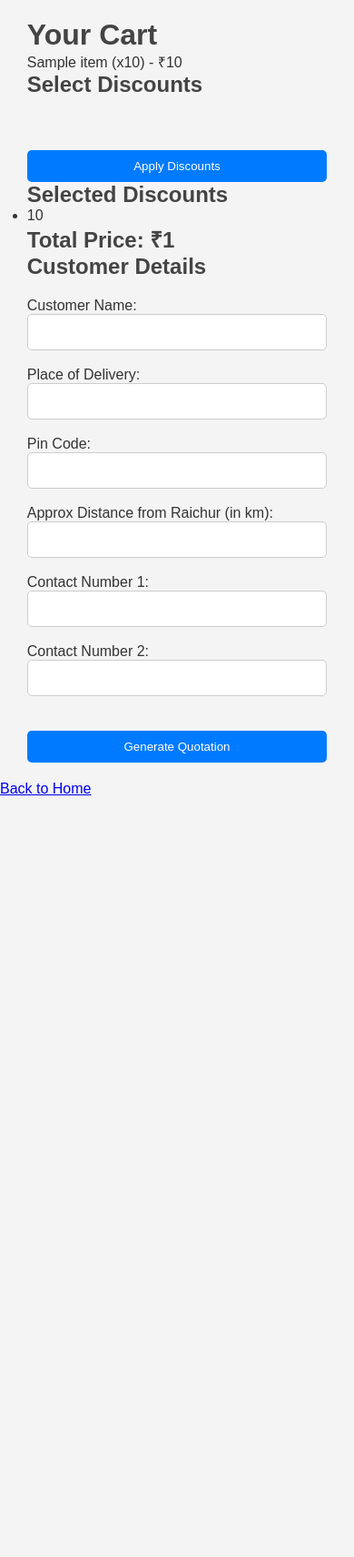
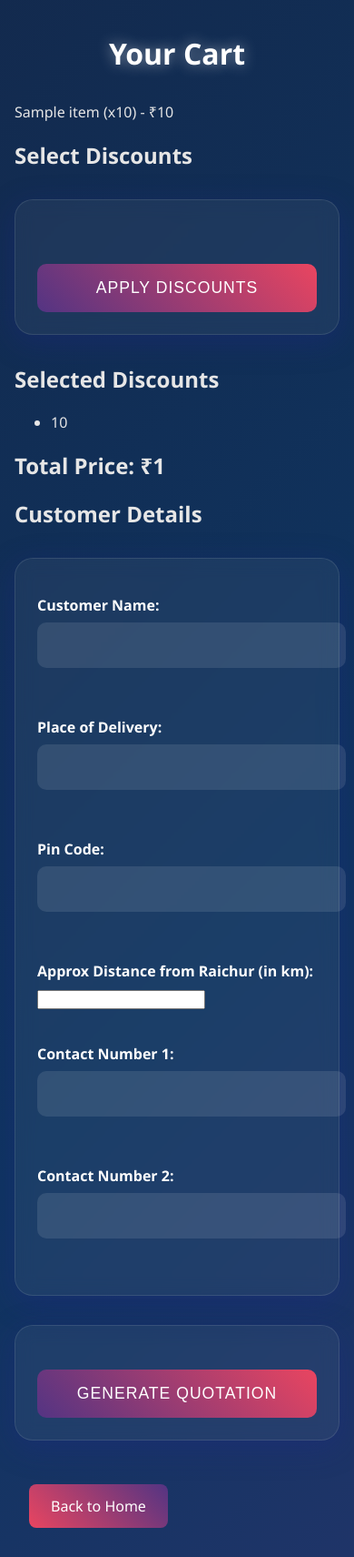
Before and after one commit to Bhuvan-Desai21/Pipe-Quotation, a Flask app: template templates/cart.html in a window 390 px wide. Shown: the whole page at 91% size. Before the commit the page ends 874 px from the top, so only its background shows below. Run offline with Flask 3, Linux system fonts and the light colour scheme; the template is opened without the code that fills it: most values are stand-ins (such as "Sample title", 1, 10 or a date in 2020).

Commit message:
Update styles.css

```diff
--- a/static/styles.css
+++ b/static/styles.css
@@ -1,185 +1,143 @@
-/* General Reset */
-* {
+/* static/styles.css */
+body {
     margin: 0;
+    padding: 2rem;
+    min-height: 100vh;
+    font-family: 'Segoe UI', Tahoma, Geneva, Verdana, sans-serif;
+    background: linear-gradient(135deg, #1a1a2e 0%, #16213e 30%, #0f3460 60%, #533483 100%);
+    color: #e6e6e6;
+}
+
+h1 {
+    text-align: center;
+    font-size: 3rem;
+    margin-bottom: 2rem;
+    color: #fff;
+    text-shadow: 0 0 15px rgba(255,255,255,0.5);
+}
+
+form {
+    max-width: 600px;
+    margin: 2rem auto;
+    padding: 2rem;
+    background: rgba(255, 255, 255, 0.05);
+    backdrop-filter: blur(10px);
+    border-radius: 20px;
+    border: 1px solid rgba(255,255,255,0.1);
+    box-shadow: 0 8px 32px 0 rgba(31, 38, 135, 0.37);
+}
+
+label {
+    display: block;
+    margin: 1rem 0 0.5rem;
+    font-weight: 600;
+    color: #fff;
+}
+
+input[type="text"] {
+    width: 100%;
+    padding: 1rem;
+    margin-bottom: 1rem;
+    border: none;
+    border-radius: 10px;
+    background: rgba(255,255,255,0.1);
+    color: #fff;
+    font-size: 1rem;
+    transition: all 0.3s ease;
+}
+
+input[type="text"]:focus {
+    outline: none;
+    background: rgba(255,255,255,0.2);
+    box-shadow: 0 0 15px rgba(83, 52, 131, 0.5);
+}
+
+button {
+    display: block;
+    width: 100%;
+    padding: 1rem;
+    margin-top: 1.5rem;
+    background: linear-gradient(45deg, #533483, #e94560);
+    border: none;
+    border-radius: 10px;
+    color: white;
+    font-size: 1.1rem;
+    cursor: pointer;
+    transition: all 0.3s ease;
+    text-transform: uppercase;
+    letter-spacing: 1px;
+}
+
+button:hover {
+    transform: translateY(-2px);
+    box-shadow: 0 5px 15px rgba(233, 69, 96, 0.4);
+}
+
+#suggestions {
+    position: relative;
+    margin-top: -0.5rem;
+}
+
+#suggestions-list {
+    list-style: none;
     padding: 0;
-    box-sizing: border-box;
+    margin: 0;
+    background: rgba(255,255,255,0.1);
+    backdrop-filter: blur(10px);
+    border-radius: 10px;
+    overflow: hidden;
+}
+
+#suggestions-list li {
+    padding: 1rem;
+    cursor: pointer;
+    transition: all 0.2s ease;
+}
+
+#suggestions-list li:hover {
+    background: rgba(233, 69, 96, 0.3);
+    transform: translateX(5px);
+}
+
+a {
+    display: inline-block;
+    margin: 1rem;
+    padding: 0.8rem 1.5rem;
+    background: linear-gradient(45deg, #e94560, #533483);
+    border-radius: 8px;
+    color: white;
+    text-decoration: none;
+    transition: all 0.3s ease;
+}
+
+a:hover {
+    transform: translateY(-2px);
+    box-shadow: 0 5px 15px rgba(233, 69, 96, 0.4);
+}
+
+/* Responsive Design */
+@media (max-width: 768px) {
+    body {
+        padding: 1rem;
+    }
+
+    h1 {
+        font-size: 2rem;
+    }
+
+    form {
+        padding: 1.5rem;
+    }
+}
+
+/* Animation */
+@keyframes gradientFlow {
+    0% { background-position: 0% 50%; }
+    50% { background-position: 100% 50%; }
+    100% { background-position: 0% 50%; }
 }
 
 body {
-    font-family: Arial, sans-serif;
-    background-color: #f4f4f4;
-    color: #333;
-    margin: 0;
-    padding: 0;
+    background-size: 400% 400%;
+    animation: gradientFlow 15s ease infinite;
 }
-
-h1, h2, h3 {
-    color: #444;
-}
-
-/* Main Container */
-.container {
-    width: 90%;
-    max-width: 1200px;
-    margin: 0 auto;
-    padding: 20px;
-}
-
-/* Header Styling */
-header {
-    background-color: #333;
-    color: #fff;
-    padding: 15px 0;
-    text-align: center;
-}
-
-header h1 {
-    font-size: 2em;
-    margin-bottom: 10px;
-}
-
-header nav a {
-    color: #fff;
-    text-decoration: none;
-    padding: 10px 20px;
-    margin: 0 10px;
-    border-radius: 5px;
-    background-color: #444;
-}
-
-header nav a:hover {
-    background-color: #555;
-}
-
-/* Form Elements */
-form {
-    display: flex;
-    flex-direction: column;
-    gap: 10px;
-    margin-top: 20px;
-}
-
-form input[type="text"], form input[type="number"], form input[type="hidden"] {
-    padding: 10px;
-    font-size: 1rem;
-    border: 1px solid #ccc;
-    border-radius: 5px;
-}
-
-form button {
-    padding: 10px 20px;
-    background-color: #007BFF;
-    color: white;
-    border: none;
-    border-radius: 5px;
-    cursor: pointer;
-}
-
-form button:hover {
-    background-color: #0056b3;
-}
-
-/* Discount Section */
-.discount-list {
-    list-style-type: none;
-    padding: 0;
-}
-
-.discount-list li {
-    display: flex;
-    justify-content: space-between;
-    margin-bottom: 15px;
-    padding: 10px;
-    background-color: #fff;
-    border: 1px solid #ddd;
-    border-radius: 5px;
-}
-
-.discount-list input[type="text"] {
-    width: 80px;
-}
-
-.discount-list button {
-    padding: 8px 12px;
-    background-color: #28a745;
-    color: white;
-    border: none;
-    border-radius: 5px;
-}
-
-.discount-list button:hover {
-    background-color: #218838;
-}
-
-/* Cart Section */
-.cart-list {
-    list-style-type: none;
-    padding: 0;
-}
-
-.cart-list li {
-    display: flex;
-    justify-content: space-between;
-    margin-bottom: 15px;
-    padding: 10px;
-    background-color: #fff;
-    border: 1px solid #ddd;
-    border-radius: 5px;
-}
-
-/* Total Price */
-.total-price {
-    font-size: 1.5rem;
-    font-weight: bold;
-    margin-top: 20px;
-    text-align: right;
-}
-
-/* Footer */
-footer {
-    background-color: #333;
-    color: #fff;
-    padding: 20px 0;
-    text-align: center;
-    margin-top: 20px;
-}
-
-footer a {
-    color: #fff;
-    text-decoration: none;
-}
-
-footer a:hover {
-    text-decoration: underline;
-}
-
-/* Media Queries for Responsiveness */
-@media (max-width: 768px) {
-    header {
-        padding: 10px 0;
-    }
-
-    header h1 {
-        font-size: 1.5em;
-    }
-
-    header nav {
-        flex-direction: column;
-    }
-
-    header nav a {
-        margin-bottom: 10px;
-    }
-
-    .container {
-        width: 95%;
-    }
-
-    form input[type="text"], form input[type="number"] {
-        width: 100%;
-    }
-
-    .discount-list, .cart-list {
-        margin-top: 20px;
-    }
-}
```
